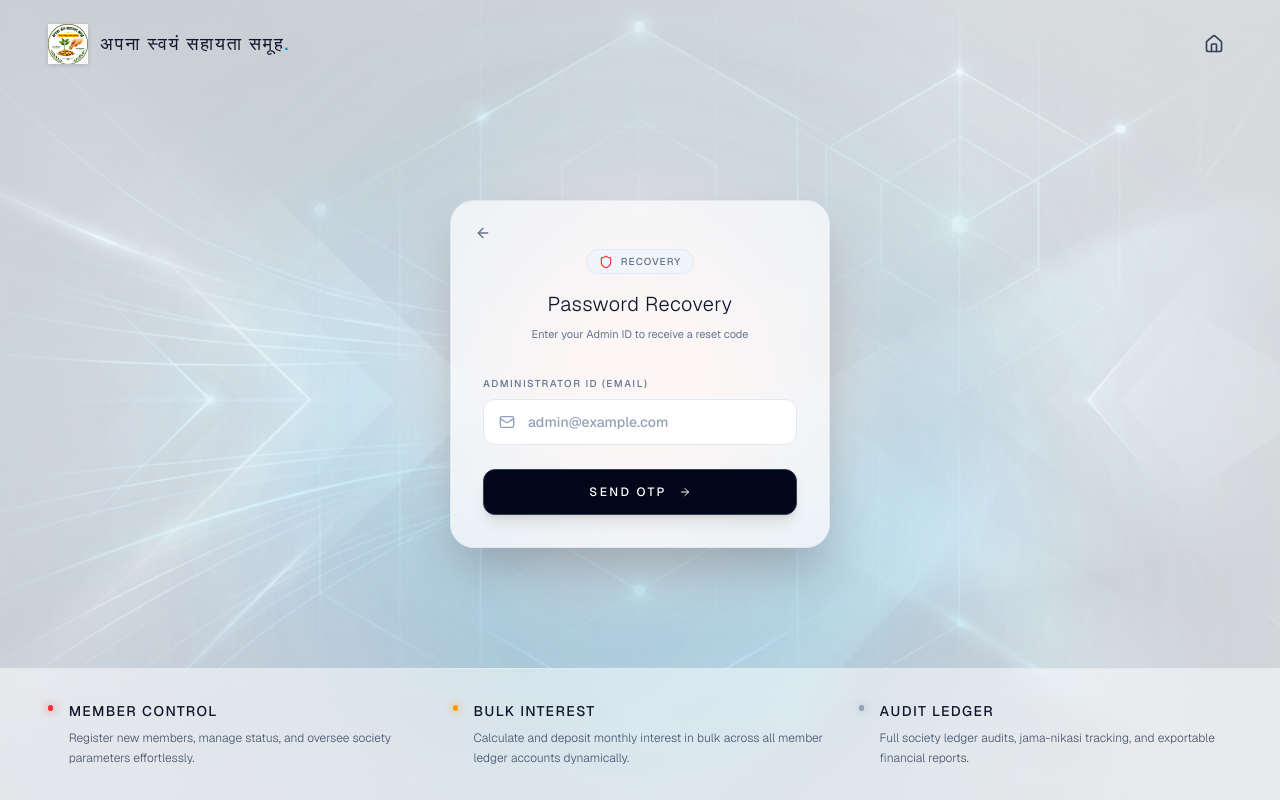
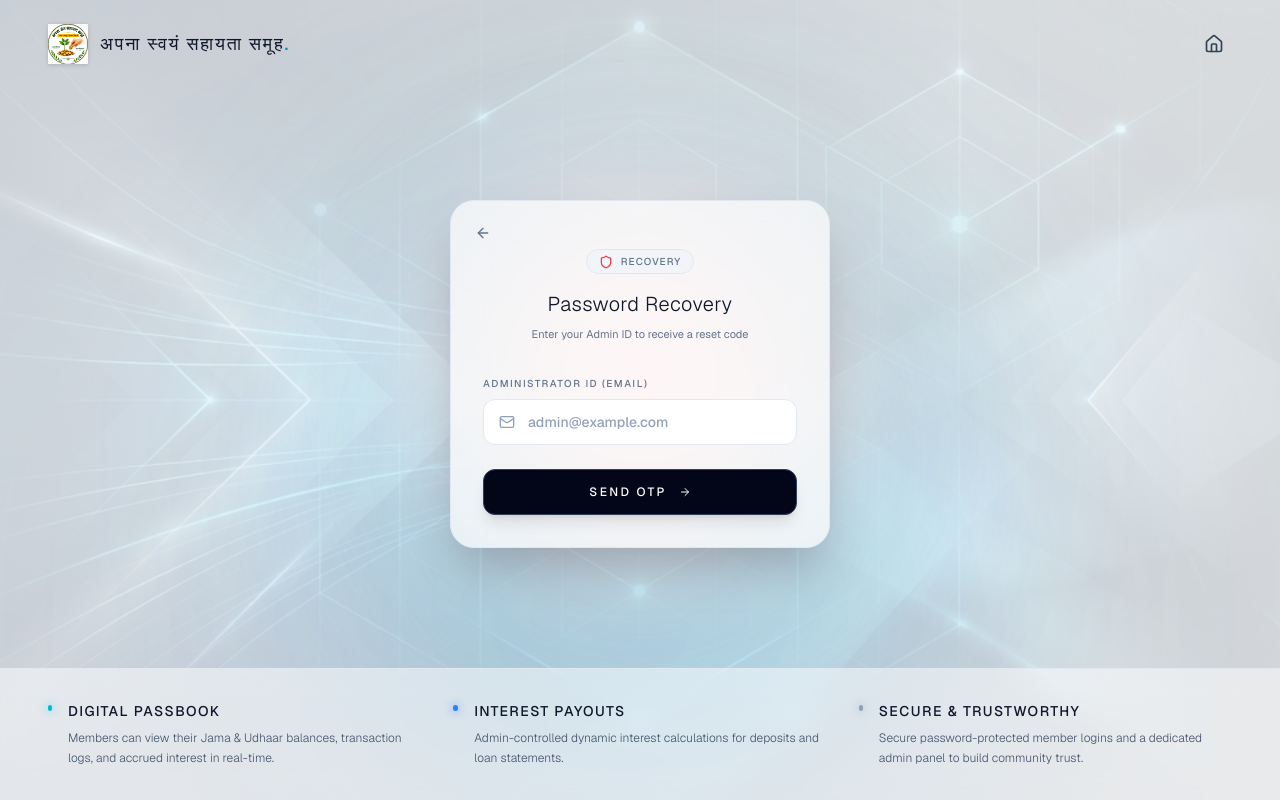
Before and after one commit to abhixyzq/RSSPP, a Next.js app: page /admin-login/forgot-password in a window 1280 px wide. Built offline with nearby package versions, Linux system fonts and the light colour scheme.

Commit message:
Update admin login footers to match exactly with landing page features bar

```diff
--- a/src/app/admin-login/forgot-password/page.tsx
+++ b/src/app/admin-login/forgot-password/page.tsx
@@ -250,24 +250,24 @@ export default function ForgotPasswordPage() {
         <div className="max-w-7xl mx-auto px-6 lg:px-12 py-6 lg:py-8">
           <div className="grid grid-cols-1 md:grid-cols-3 gap-6 md:gap-8">
             <div className="flex items-start gap-4">
-              <div className="mt-1 w-1.5 h-1.5 rounded-full bg-red-500 shadow-[0_0_10px_#ef4444]"></div>
+              <div className="mt-1 w-1.5 h-1.5 rounded-full bg-cyan-500 shadow-[0_0_10px_#22d3ee]"></div>
               <div>
-                <h4 className="text-sm font-medium text-slate-900 dark:text-white tracking-widest uppercase mb-2 transition-colors">Member Control</h4>
-                <p className="text-xs text-slate-600 dark:text-gray-500 font-light leading-relaxed transition-colors">Register new members, manage status, and oversee society parameters effortlessly.</p>
+                <h4 className="text-sm font-medium text-slate-900 dark:text-white tracking-widest uppercase mb-2 transition-colors">Digital Passbook</h4>
+                <p className="text-xs text-slate-600 dark:text-gray-500 font-light leading-relaxed transition-colors">Members can view their Jama & Udhaar balances, transaction logs, and accrued interest in real-time.</p>
               </div>
             </div>
             <div className="flex items-start gap-4">
-              <div className="mt-1 w-1.5 h-1.5 rounded-full bg-amber-500 shadow-[0_0_10px_#f59e0b]"></div>
+              <div className="mt-1 w-1.5 h-1.5 rounded-full bg-blue-500 shadow-[0_0_10px_#3b82f6]"></div>
               <div>
-                <h4 className="text-sm font-medium text-slate-900 dark:text-white tracking-widest uppercase mb-2 transition-colors">Bulk Interest</h4>
-                <p className="text-xs text-slate-600 dark:text-gray-500 font-light leading-relaxed transition-colors">Calculate and deposit monthly interest in bulk across all member ledger accounts dynamically.</p>
+                <h4 className="text-sm font-medium text-slate-900 dark:text-white tracking-widest uppercase mb-2 transition-colors">Interest Payouts</h4>
+                <p className="text-xs text-slate-600 dark:text-gray-500 font-light leading-relaxed transition-colors">Admin-controlled dynamic interest calculations for deposits and loan statements.</p>
               </div>
             </div>
             <div className="flex items-start gap-4">
               <div className="mt-1 w-1.5 h-1.5 rounded-full bg-slate-400 dark:bg-white shadow-[0_0_10px_#94a3b8] dark:shadow-[0_0_10px_#ffffff]"></div>
               <div>
-                <h4 className="text-sm font-medium text-slate-900 dark:text-white tracking-widest uppercase mb-2 transition-colors">Audit Ledger</h4>
-                <p className="text-xs text-slate-600 dark:text-gray-500 font-light leading-relaxed transition-colors">Full society ledger audits, jama-nikasi tracking, and exportable financial reports.</p>
+                <h4 className="text-sm font-medium text-slate-900 dark:text-white tracking-widest uppercase mb-2 transition-colors">Secure & Trustworthy</h4>
+                <p className="text-xs text-slate-600 dark:text-gray-500 font-light leading-relaxed transition-colors">Secure password-protected member logins and a dedicated admin panel to build community trust.</p>
               </div>
             </div>
           </div>
--- a/src/app/admin-login/page.tsx
+++ b/src/app/admin-login/page.tsx
@@ -148,24 +148,24 @@ export default function AdminLoginPage() {
         <div className="max-w-7xl mx-auto px-6 lg:px-12 py-6 lg:py-8">
           <div className="grid grid-cols-1 md:grid-cols-3 gap-6 md:gap-8">
             <div className="flex items-start gap-4">
-              <div className="mt-1 w-1.5 h-1.5 rounded-full bg-red-500 shadow-[0_0_10px_#ef4444]"></div>
+              <div className="mt-1 w-1.5 h-1.5 rounded-full bg-cyan-500 shadow-[0_0_10px_#22d3ee]"></div>
               <div>
-                <h4 className="text-sm font-medium text-slate-900 dark:text-white tracking-widest uppercase mb-2 transition-colors">Member Control</h4>
-                <p className="text-xs text-slate-600 dark:text-gray-500 font-light leading-relaxed transition-colors">Register new members, manage status, and oversee society parameters effortlessly.</p>
+                <h4 className="text-sm font-medium text-slate-900 dark:text-white tracking-widest uppercase mb-2 transition-colors">Digital Passbook</h4>
+                <p className="text-xs text-slate-600 dark:text-gray-500 font-light leading-relaxed transition-colors">Members can view their Jama & Udhaar balances, transaction logs, and accrued interest in real-time.</p>
               </div>
             </div>
             <div className="flex items-start gap-4">
-              <div className="mt-1 w-1.5 h-1.5 rounded-full bg-amber-500 shadow-[0_0_10px_#f59e0b]"></div>
+              <div className="mt-1 w-1.5 h-1.5 rounded-full bg-blue-500 shadow-[0_0_10px_#3b82f6]"></div>
               <div>
-                <h4 className="text-sm font-medium text-slate-900 dark:text-white tracking-widest uppercase mb-2 transition-colors">Bulk Interest</h4>
-                <p className="text-xs text-slate-600 dark:text-gray-500 font-light leading-relaxed transition-colors">Calculate and deposit monthly interest in bulk across all member ledger accounts dynamically.</p>
+                <h4 className="text-sm font-medium text-slate-900 dark:text-white tracking-widest uppercase mb-2 transition-colors">Interest Payouts</h4>
+                <p className="text-xs text-slate-600 dark:text-gray-500 font-light leading-relaxed transition-colors">Admin-controlled dynamic interest calculations for deposits and loan statements.</p>
               </div>
             </div>
             <div className="flex items-start gap-4">
               <div className="mt-1 w-1.5 h-1.5 rounded-full bg-slate-400 dark:bg-white shadow-[0_0_10px_#94a3b8] dark:shadow-[0_0_10px_#ffffff]"></div>
               <div>
-                <h4 className="text-sm font-medium text-slate-900 dark:text-white tracking-widest uppercase mb-2 transition-colors">Audit Ledger</h4>
-                <p className="text-xs text-slate-600 dark:text-gray-500 font-light leading-relaxed transition-colors">Full society ledger audits, jama-nikasi tracking, and exportable financial reports.</p>
+                <h4 className="text-sm font-medium text-slate-900 dark:text-white tracking-widest uppercase mb-2 transition-colors">Secure & Trustworthy</h4>
+                <p className="text-xs text-slate-600 dark:text-gray-500 font-light leading-relaxed transition-colors">Secure password-protected member logins and a dedicated admin panel to build community trust.</p>
               </div>
             </div>
           </div>
```
